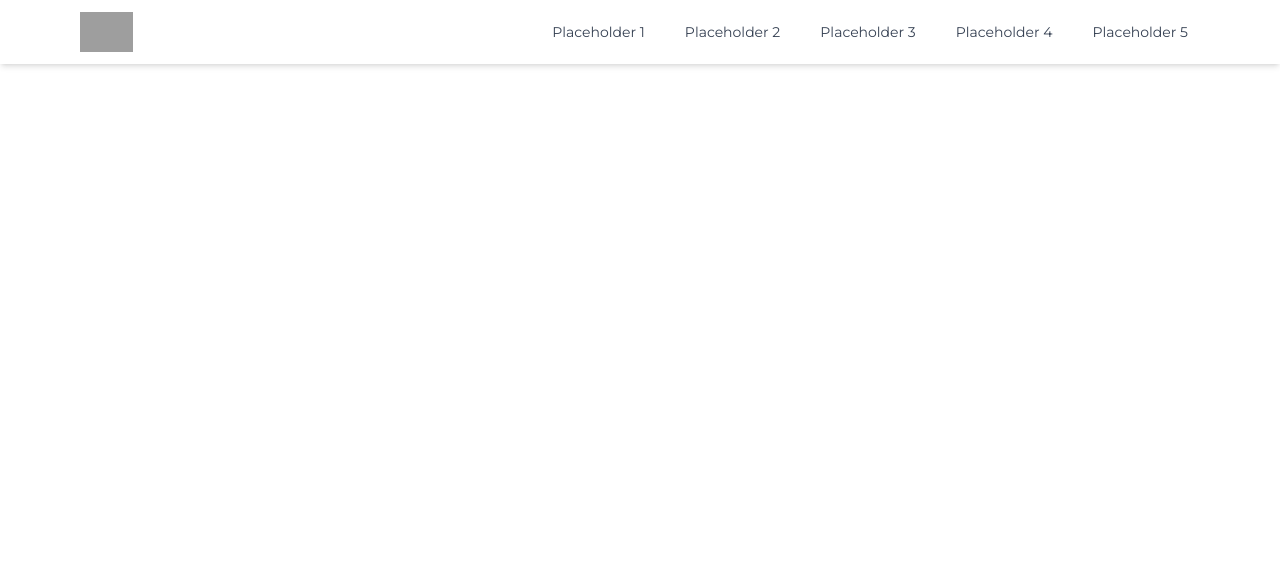
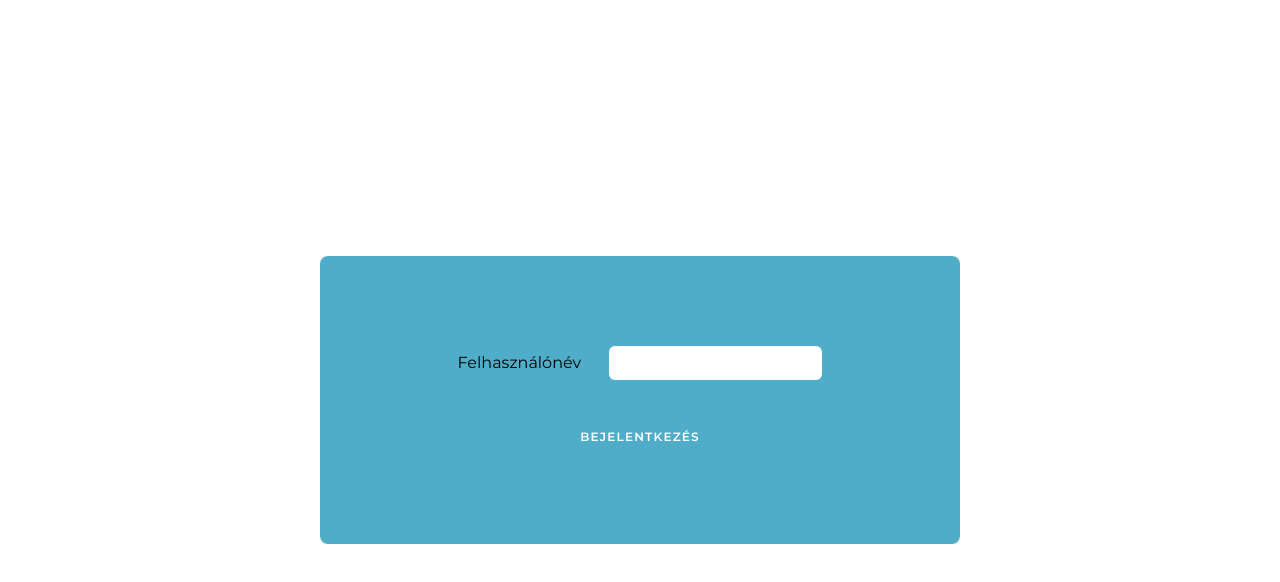
Before and after one commit to WeiszBarnabas/TeremBerles-FrontEnd, a Vue app: page /login in a window 1280 px wide. Shown: the top 582 px of the page. Built offline with nearby package versions, Linux system fonts and the light colour scheme; grey boxes are pictures that could not be loaded.

Commit message:
login page

```diff
--- a/src/App.vue
+++ b/src/App.vue
@@ -1,8 +1,10 @@
 <template>
-  <div>
-    <NavBar />
+
+    <!-- <NavBar /> -->
+
+
     <RouterView />
-  </div>
+
 </template>
 
 <script setup>
--- a/src/components/PrimaryButton.vue
+++ b/src/components/PrimaryButton.vue
@@ -1,7 +1,6 @@
 <template>
     <button
-        class="inline-flex items-center px-4 py-2 bg-gray-800 dark:bg-gray-200 border border-transparent rounded-md font-semibold text-xs text-white dark:text-gray-800 uppercase tracking-widest hover:bg-gray-700 dark:hover:bg-white focus:bg-gray-700 dark:focus:bg-white active:bg-gray-900 dark:active:bg-gray-300 focus:outline-none focus:ring-2 focus:ring-indigo-500 focus:ring-offset-2 dark:focus:ring-offset-gray-800 transition ease-in-out duration-150"
-    >
+        class="inline-flex items-center w-fit px-4 py-2 bg-secondary border border-transparent rounded-md font-semibold text-xs text-white uppercase tracking-widest hover:bg-primary active:bg-primary focus:outline-none focus:ring-2 focus:ring-secondary focus:ring-offset-2 transition ease-in-out duration-150">
         <slot />
     </button>
 </template>
--- a/src/router/index.js
+++ b/src/router/index.js
@@ -1,6 +1,7 @@
 import { createRouter, createWebHistory } from 'vue-router'
 import HomeView from '../views/HomeView.vue'
 import FormView from '../views/FormView.vue'
+import LoginView from '@/views/LoginView.vue'
 
 const router = createRouter({
   history: createWebHistory(import.meta.env.BASE_URL),
@@ -15,6 +16,11 @@ const router = createRouter({
       name: 'form',
       component: FormView,
     },
+    {
+      path: '/login',
+      name: 'login',
+      component: LoginView,
+    },
   ],
 })
 
--- /dev/null
+++ b/src/views/LoginView.vue
@@ -0,0 +1,39 @@
+<template>
+    <div class="flex items-center justify-center min-h-screen min-w-screen ">
+        <div class="flex items-center justify-center bg-secondary min-h-72 w-1/2 rounded-lg ">
+            <div class="w-full">
+                <div class="flex justify-center items-center gap-7 mb-10">
+                    <div class="">Felhasználónév</div>
+                    <TextInput class="block w-1/3" v-model="name" id="name"/>
+                </div>
+
+                <div class="flex justify-center ">
+                    <PrimaryButton @click="login">
+                        bejelentkezés
+                    </PrimaryButton>
+                </div>
+
+            </div>
+        </div>
+    </div>
+
+
+</template>
+
+
+<script setup>
+import PrimaryButton from '@/components/PrimaryButton.vue';
+import TextInput from '@/components/TextInput.vue';
+import { ref } from 'vue';
+
+const name = ref("");
+
+
+const login = () => {
+
+}
+
+
+
+
+</script>
```
